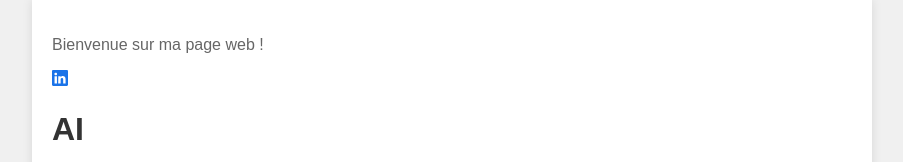
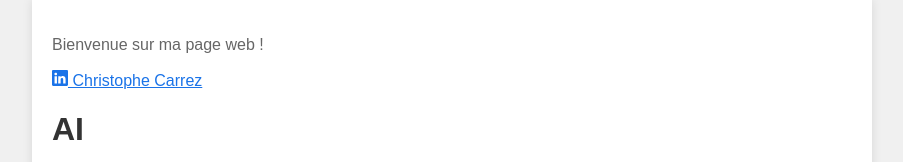
Before and after one commit to ccarrez/public, a plain HTML site: page index.html in a window 1280 px wide. Shown: the top 162 px of the page, without its empty margins (188-1091 px from the left). Drawn offline with Linux system fonts and the light colour scheme.

Commit message:
edit link

```diff
--- a/index.html
+++ b/index.html
@@ -14,6 +14,7 @@
             <svg xmlns="http://www.w3.org/2000/svg" width="16" height="16" fill="currentColor" class="bi bi-linkedin" viewBox="0 0 16 16">
                 <path d="M0 1.146C0 .513.526 0 1.175 0h13.65C15.474 0 16 .513 16 1.146v13.708c0 .633-.526 1.146-1.175 1.146H1.175C.526 16 0 15.487 0 14.854zm4.943 12.248V6.169H2.542v7.225zm-1.2-8.212c.837 0 1.358-.554 1.358-1.248-.015-.709-.52-1.248-1.342-1.248S2.4 3.226 2.4 3.934c0 .694.521 1.248 1.327 1.248zm4.908 8.212V9.359c0-.216.016-.432.08-.586.173-.431.568-.878 1.232-.878.869 0 1.216.662 1.216 1.634v3.865h2.401V9.25c0-2.22-1.184-3.252-2.764-3.252-1.274 0-1.845.7-2.165 1.193v.025h-.016l.016-.025V6.169h-2.4c.03.678 0 7.225 0 7.225z"/>
             </svg>
+            Christophe Carrez
         </a>
 
         <h1>AI</h1>
```
